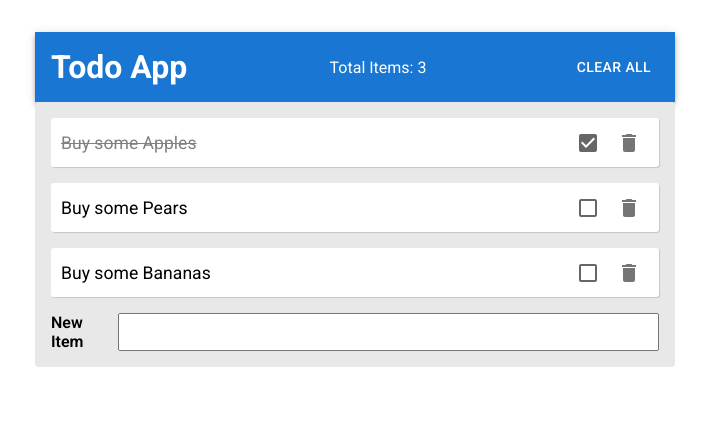
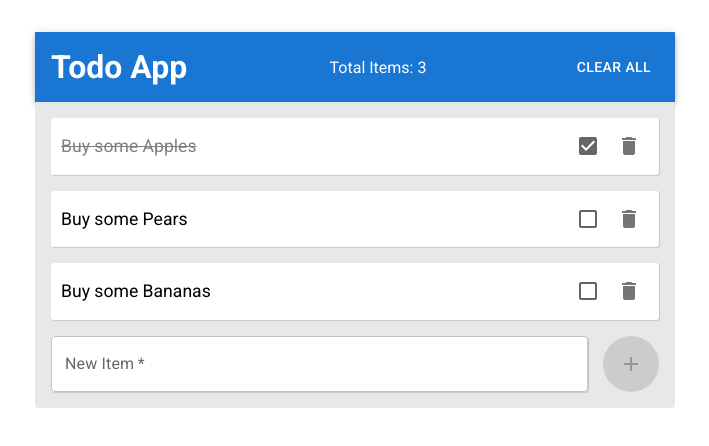
Before and after one commit to SynytsinArtem/todo-list-app, a React (Create React App) app: page / in a window 1280 px wide. Shown: the top 446 px of the page, without its empty margins (285-994 px from the left). Built offline with nearby package versions, Linux system fonts and the light colour scheme.

Commit message:
refactor form

```diff
--- a/src/components/form.js
+++ b/src/components/form.js
@@ -1,4 +1,7 @@
 import React from "react";
+import TextField from "@mui/material/TextField";
+import Fab from "@mui/material/Fab";
+import AddIcon from "@mui/icons-material/Add";
 
 import styles from "./form.module.css";
 
@@ -20,16 +23,20 @@ const Form = ({ addTodo }) => {
 
   return (
     <form className={styles.form} onSubmit={handleSubmit}>
-      <label htmlFor="newItem" className={styles.label}>
-        New Item
-      </label>
-      <input
+      <TextField
+        className={styles.input}
         id="newItem"
-        type="text"
-        className={styles.input}
+        label="New Item"
+        variant="outlined"
         value={value}
         onChange={handleChange}
+        required
       />
+      <span className={styles.buttonWrapper}>
+        <Fab color="primary" aria-label="add" type="submit" size="large" disabled={value.length === 0}>
+          <AddIcon />
+        </Fab>
+      </span>
     </form>
   );
 };
--- a/src/components/form.module.css
+++ b/src/components/form.module.css
@@ -1,12 +1,14 @@
 .form {
-    display: flex;
-    justify-content: space-between;
-}
-
-.label {
-    font-weight: 600
+  display: flex;
 }
 
 .input {
-    width: 90%;
+  flex: 1 0 auto;
+  background-color: white;
+  border-radius: 4px;
+  box-shadow: 1px 1px 1px rgba(0, 0, 0, 0.15);
 }
+
+.buttonWrapper {
+  margin-left: 15px;
+}
--- a/src/components/item.module.css
+++ b/src/components/item.module.css
@@ -7,7 +7,7 @@
   box-shadow: 1px 1px 1px rgba(0, 0, 0, 0.15);
   font-size: 1.1rem;
   margin-bottom: 1rem;
-  padding: 0px 10px;
+  padding: 2px 10px;
 }
 
 .item__completed {
@@ -16,5 +16,5 @@
 }
 
 .actions {
-  margin: 0.2em 0;
+  margin: 0.3em 0;
 }
```
